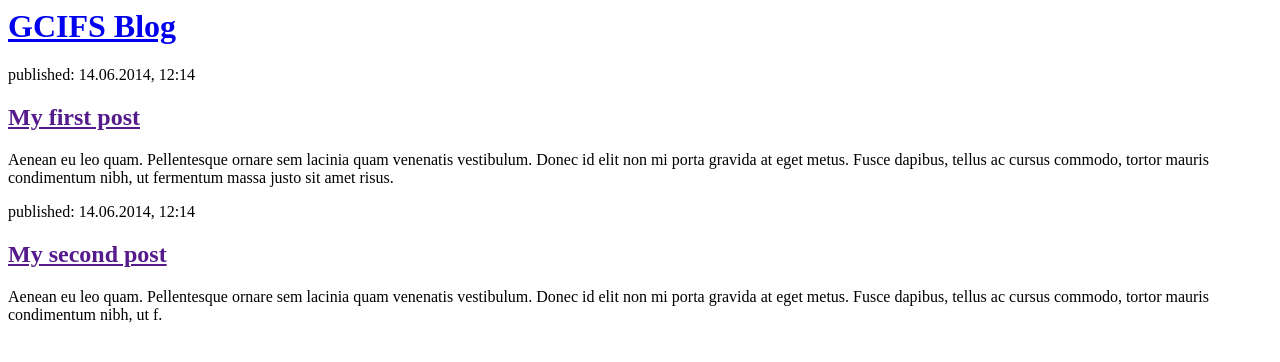
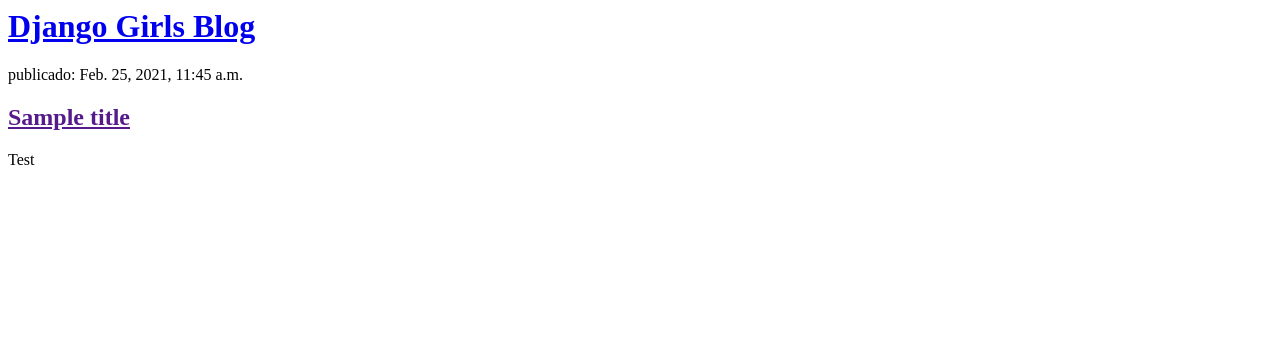
Before and after one commit to sobrefusion/my-first-blog, a Django app: page / in a window 1280 px wide. Shown: the top 362 px of the page. Run offline with Django 3.2, Linux system fonts and the light colour scheme; data comes from the database, SQL or seed files in the repository; both versions use the stored data as it was after the commit.

Commit message:
Templates modificados para mostrar post desde base de datos.

```diff
--- a/blog/models.py
+++ b/blog/models.py
@@ -6,8 +6,7 @@ class Post(models.Model):
     author = models.ForeignKey('auth.User', on_delete=models.CASCADE)
     title = models.CharField(max_length=200)
     text = models.TextField()
-    created_date = models.DateTimeField(
-            default=timezone.now)
+    created_date = models.DateTimeField(default=timezone.now)
     published_date = models.DateTimeField(
             blank=True, null=True)
 
--- a/blog/templates/blog/post_list.html
+++ b/blog/templates/blog/post_list.html
@@ -4,19 +4,15 @@
     </head>
     <body>
         <div>
-            <h1><a href="/">GCIFS Blog</a></h1>
+            <h1><a href="/">Django Girls Blog</a></h1>
         </div>
 
-        <div>
-            <p>published: 14.06.2014, 12:14</p>
-            <h2><a href="">My first post</a></h2>
-            <p>Aenean eu leo quam. Pellentesque ornare sem lacinia quam venenatis vestibulum. Donec id elit non mi porta gravida at eget metus. Fusce dapibus, tellus ac cursus commodo, tortor mauris condimentum nibh, ut fermentum massa justo sit amet risus.</p>
-        </div>
-
-        <div>
-            <p>published: 14.06.2014, 12:14</p>
-            <h2><a href="">My second post</a></h2>
-            <p>Aenean eu leo quam. Pellentesque ornare sem lacinia quam venenatis vestibulum. Donec id elit non mi porta gravida at eget metus. Fusce dapibus, tellus ac cursus commodo, tortor mauris condimentum nibh, ut f.</p>
-        </div>
+        {% for post in posts %}
+            <div>
+                <p> publicado: {{ post.published_date }}</p>
+                <h2><a href="">{{ post.title }}</a></h2>
+                <p>{{ post.text|linebreaksbr }}</p>
+            </div>
+        {% endfor %}
     </body>
 </html>
--- a/blog/views.py
+++ b/blog/views.py
@@ -1,4 +1,7 @@
 from django.shortcuts import render
+from django.utils import timezone
+from .models import Post
 
 def post_list(request):
-    return render(request, 'blog/post_list.html', {})
+    posts = Post.objects.filter(published_date__lte=timezone.now()).order_by('published_date')
+    return render(request, 'blog/post_list.html', {'posts': posts})
```
Also changed, not shown: db.sqlite3.
